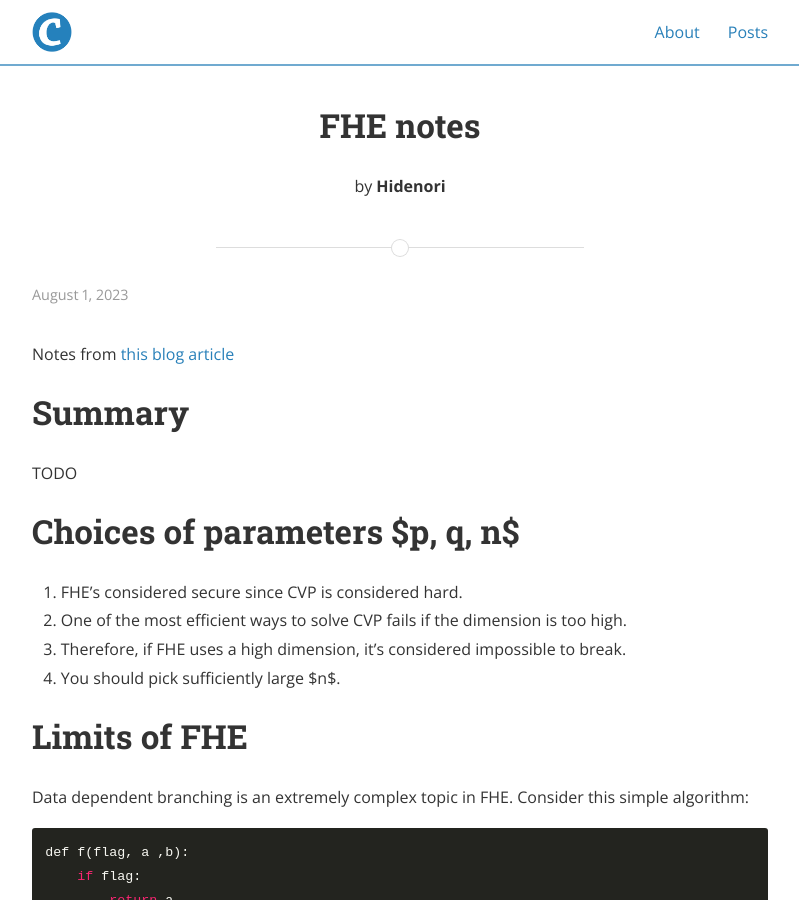
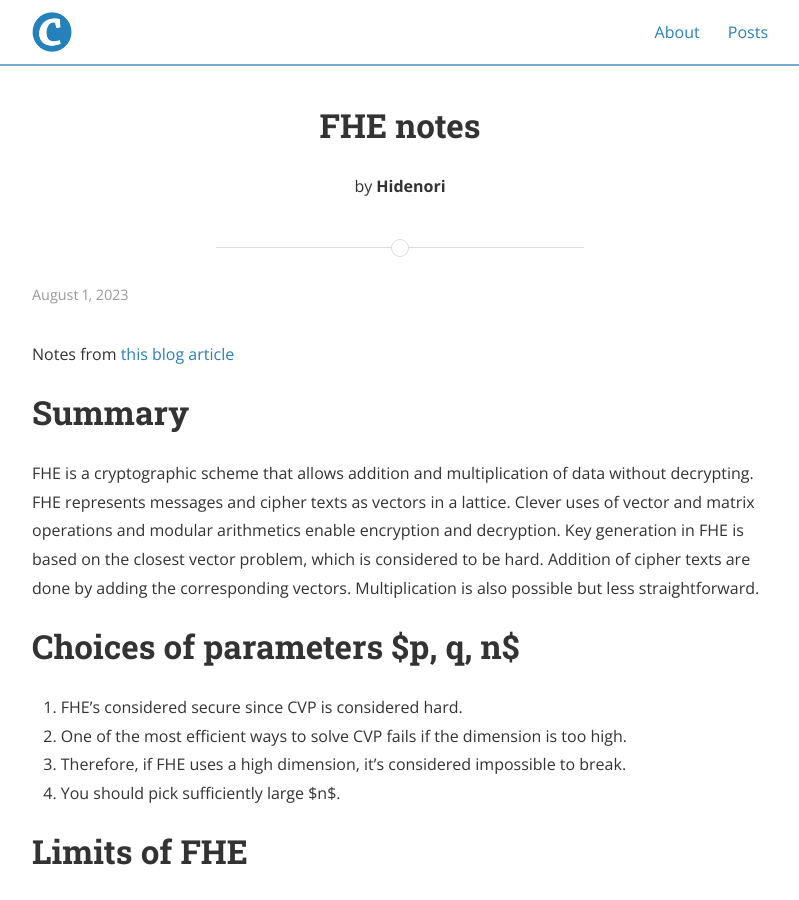
Before and after one commit to hidenori-shinohara/hidenori-shinohara.github.io, a Jekyll site: the page built from _posts/cryptography/2023-08-01-FHE-notes.md, in a window 1280 px wide and 900 px high. Shown: the whole window, without its empty margins (240-1039 px from the left). Built offline with Jekyll 4.4.1, drawn with Linux system fonts in a browser that asks for light colours; nearby versions of some CDN libraries; formulas are drawn with MathJax 3; some of the changed text lies outside the part shown.

Commit message:
more coments

```diff
--- a/_posts/cryptography/2023-08-01-FHE-notes.md
+++ b/_posts/cryptography/2023-08-01-FHE-notes.md
@@ -8,8 +8,12 @@ author: Hidenori
 Notes from [this blog article](https://web.archive.org/web/20221207103926/https://blog.quarkslab.com/a-brief-survey-of-fully-homomorphic-encryption-computing-on-encrypted-data.html)
 
 # Summary
-TODO
-
+FHE is a cryptographic scheme that allows addition and multiplication of data without decrypting.
+FHE represents messages and cipher texts as vectors in a lattice.
+Clever uses of vector and matrix operations and modular arithmetics enable encryption and decryption.
+Key generation in FHE is based on the closest vector problem, which is considered to be hard.
+Addition of cipher texts are done by adding the corresponding vectors.
+Multiplication is also possible but less straightforward.
 
 # Choices of parameters $p, q, n$
 
@@ -284,3 +288,7 @@ That seems much simpler.
 - How does one define how orthogonal and short a basis is?
 - I'm not familiar with the concept of a norm in $\mathbb{Z}_q^k$.
   Does modular arithmetic affect the norm calculation?
+- The article says:
+> For our scheme we draw our error randomly according to a normal law centered at 0 with sufficiently high variance, hence \$sigma$.
+- However, this seems like a bad idea.
+  The error should never be 0.
```
